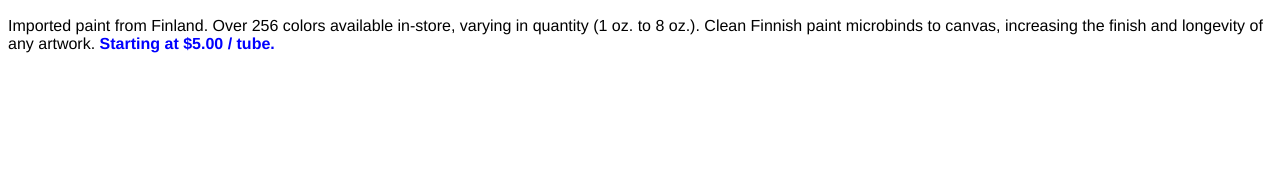
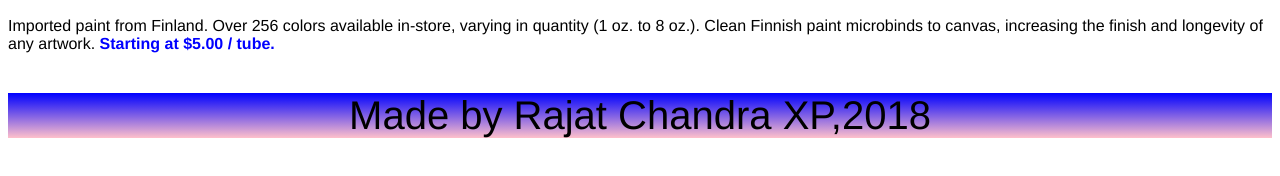
Before and after one commit to rajatc17/rajatc17.github.io, a plain HTML site: page index.html in a window 1280 px wide. Shown: the part 1627-1803 px from the top of the page. Before the commit the page ends 1696 px from the top, so only its background shows below. Drawn offline with Linux system fonts and the light colour scheme.

Commit message:
CSS modify

```diff
--- a/index.html
+++ b/index.html
@@ -28,5 +28,8 @@
             <h2>Clean Finnish Paint</h2>
             <p>Imported paint from Finland. Over 256 colors available in-store, varying in quantity (1 oz. to 8 oz.). Clean Finnish paint microbinds to canvas, increasing the finish and longevity of any artwork. <span class="blue">Starting at $5.00 / tube.</span></p>
         </section>
+        <footer>
+            <p id="cr">Made by Rajat Chandra XP,2018</p>
+        </footer>
     </main>
 </html>
--- a/style.css
+++ b/style.css
@@ -32,3 +32,9 @@
 .p h1{
     background-color: skyblue;
 }
+#cr{
+    text-align: center;
+    font-family: Helvetica;
+    font-size: 40px;
+    background: linear-gradient(blue,pink);
+}
```
